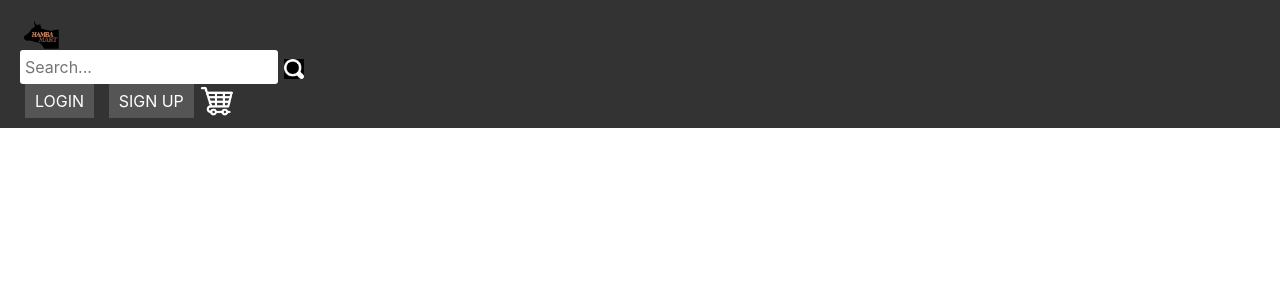
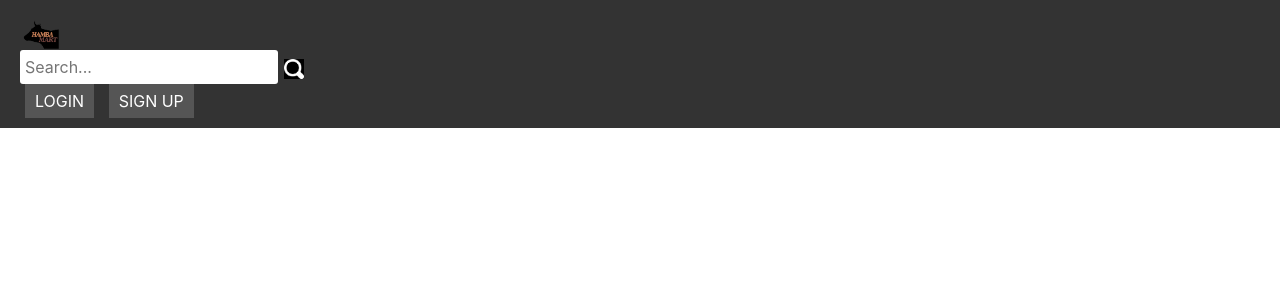
Before and after one commit to kitkiti/HambaMart, a Django app: page /base/ in a window 1280 px wide. Shown: the top 300 px of the page. Run offline with Django 5.2, Linux system fonts and the light colour scheme; some libraries are stand-ins or nearby versions.

Commit message:
base.css changes

```diff
--- a/djangomart/static/styles/base.css
+++ b/djangomart/static/styles/base.css
@@ -102,7 +102,8 @@ header {
 
 /* Main content */
 main {
-    padding-top: 120px;
+    padding-top: 170px;
+    padding-bottom: 100px;
 }
 
 /* Footer */
--- a/djangomart/templates/base.html
+++ b/djangomart/templates/base.html
@@ -11,6 +11,7 @@
 </head>
 <body>
     <header>
+        <div class="logo-bar">
             <div class="logo">
                 <a href="{% url 'home' %}"><img src="{% static 'img/logo.png' %}" alt="Logo"></a>
             </div>
@@ -36,6 +37,9 @@
                                 <a class="dropdown-item" href="{% url 'logout' %}">Log Out</a>
                             </div>
                         </div>
+                        <div class="cart-icon">
+                            <a href="{% url 'cart' %}"><img src="{% static 'img/cart-icon.png' %}" alt="Cart"></a>
+                        </div>
                     {% endif %}
                 {% else %}
                     <div class="auth-buttons">
@@ -43,8 +47,6 @@
                         <a href="{% url 'signup' %}"><button id="signup">SIGN UP</button></a>
                     </div>
                 {% endif %}
-            <div class="cart-icon">
-                <a href="{% url 'cart' %}"><img src="{% static 'img/cart-icon.png' %}" alt="Cart"></a>
             </div>
         </div>
     </header>
```
Lines whose indentation alone changed are shown as unchanged.
